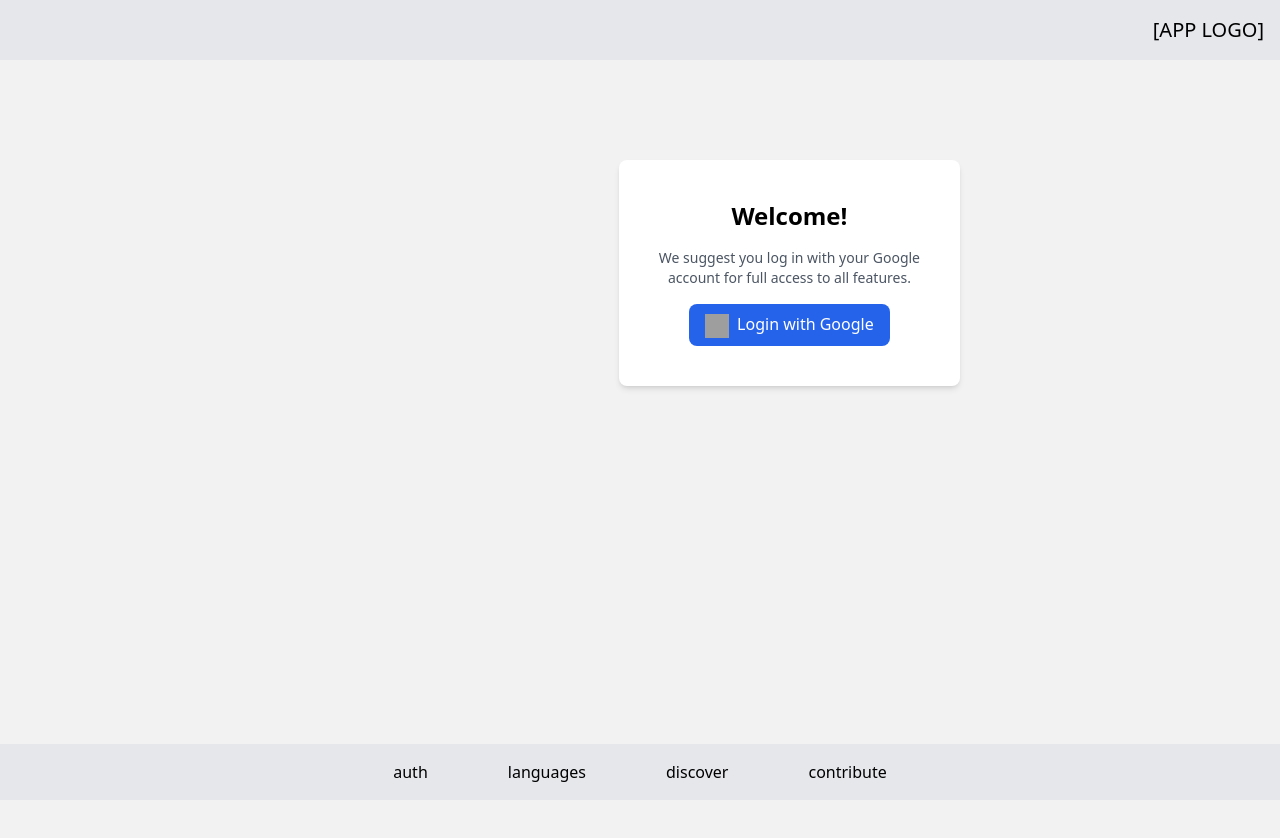
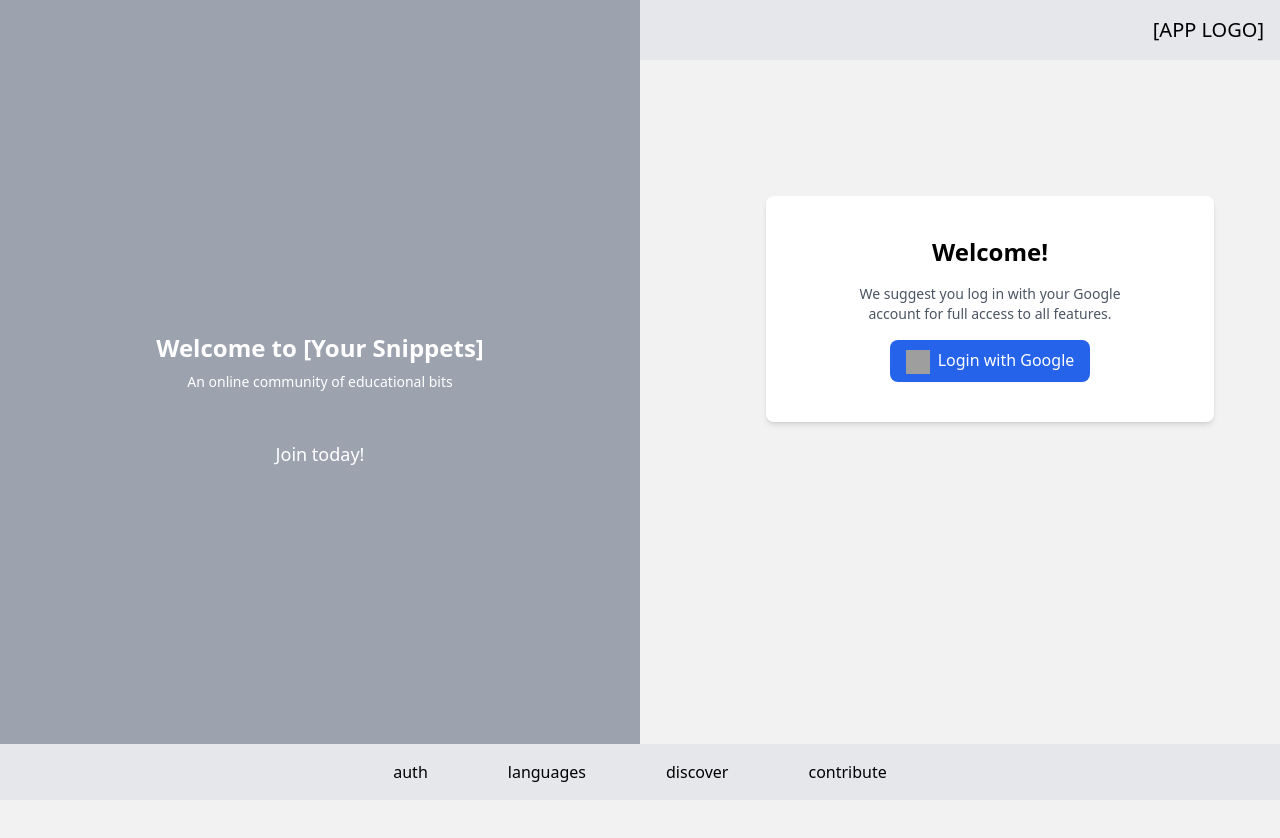
Before and after one commit to JosephDSmith/FFGP, a React (Create React App) app in the folder client/: page / in a window 1280 px wide. Shown: the top 838 px of the page. After the commit the page ends 800 px from the top, so only its background shows below. Built offline with nearby package versions, Linux system fonts and the light colour scheme; no server answers; grey boxes are pictures that could not be loaded; the HTML template or start-up script is replaced by a standard one.

Commit message:
add half circle div placeholder to auth page

```diff
--- /dev/null
+++ b/client/src/components/Authorization/HalfCircle.js
@@ -0,0 +1,17 @@
+import React from 'react';
+
+const HalfCircle = () => {
+  return (
+    <div className="half-circle absolute top-0 left-0 w-1/2 h-screen bg-gray-400 text-white overflow-hidden">
+      <div className="absolute inset-0 flex flex-col justify-center items-center">
+        <h1 className="text-2xl font-bold mb-2">Welcome to [Your Snippets]</h1>
+        <p className="text-sm">An online community of educational bits</p>
+        <br />
+        <br />
+        <p className="text-lg">Join today!</p>
+      </div>
+    </div>
+  );
+};
+
+export default HalfCircle;
--- a/client/src/pages/Authorization.tsx
+++ b/client/src/pages/Authorization.tsx
@@ -1,23 +1,25 @@
 import React from 'react';
 import { useNavigate } from 'react-router-dom';
 import AuthCard from '../components/Authorization/AuthCard';
+import HalfCircle from '../components/Authorization/HalfCircle';
 
 const Authorization = () => {
-  const nav = useNavigate()
+  const nav = useNavigate();
 
   const handleGoogleLogin = () => {
     // Perform the Google OAuth login logic here
     // After successful login, navigate to the home page
-    nav('/home')
+    nav('/home');
   };
 
   return (
-    <div className="authorization flex-col justify-center items-end h-screen absolute top-40 right-1/4 pr--20">
-
+    <div className="authorization flex">
+      <HalfCircle />
+      <div className="flex-1 flex justify-center items-center" style={{ marginLeft: '700px', marginTop: '100px' }}>
         <AuthCard onGoogleLogin={handleGoogleLogin} />
-
+      </div>
     </div>
-  )
-}
+  );
+};
 
 export default Authorization;
```
